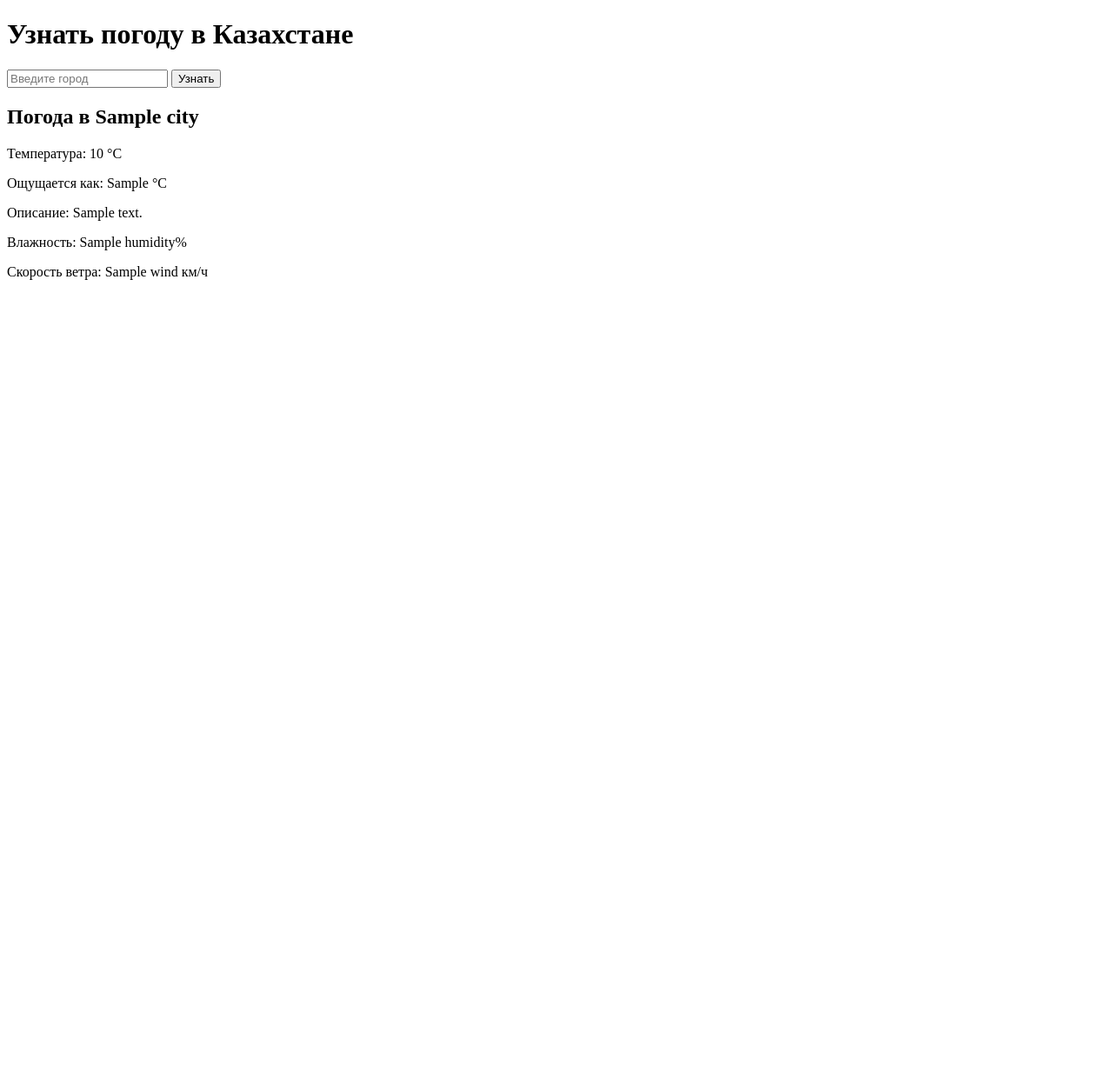
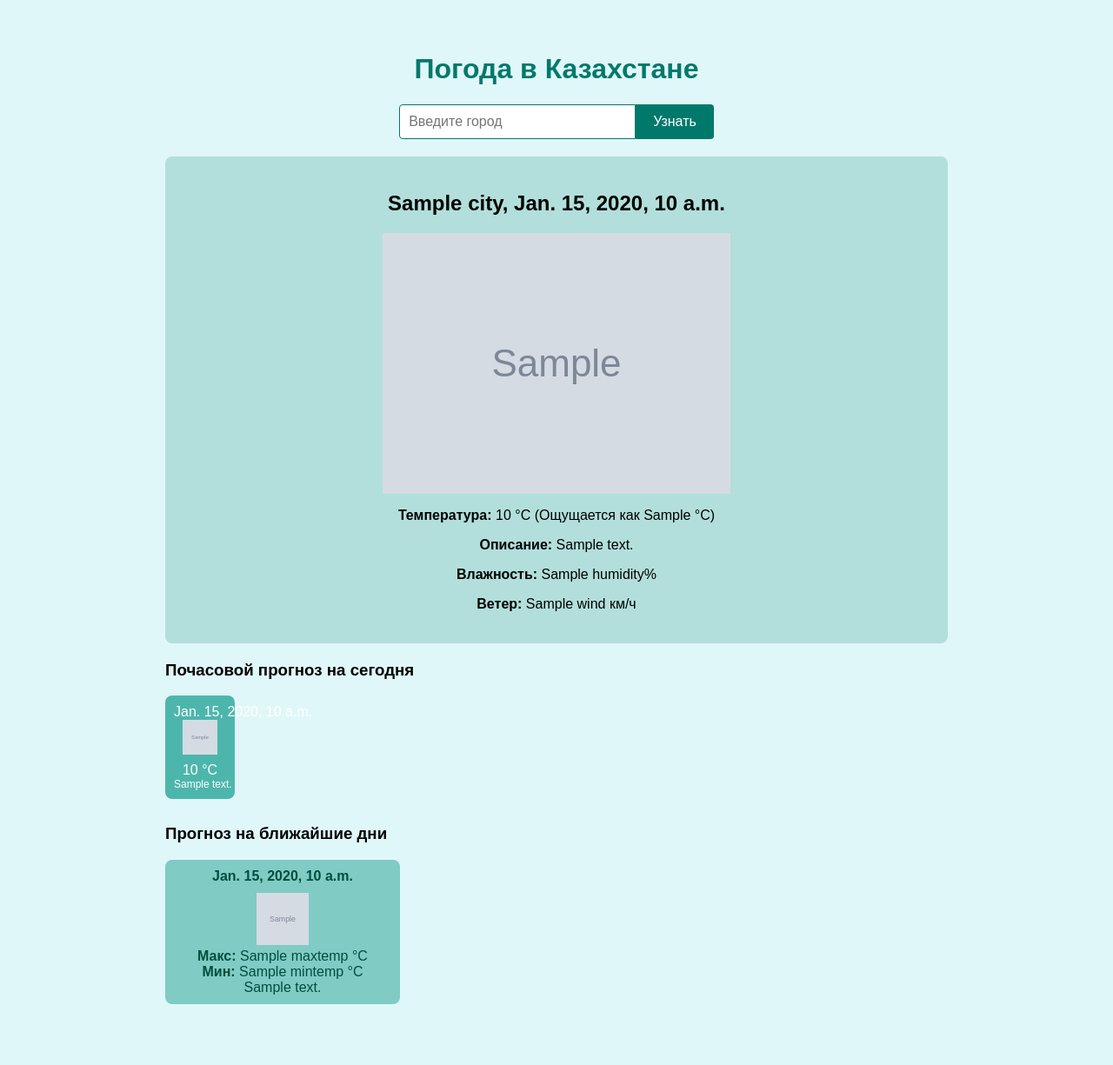
Before and after one commit to ErtaiAbiltaev/AbeltaevErtai, a Django app: template django first project/weather_kz/forecast/templates/forecast/weather.html in a window 1280 px wide. Shown: the whole page at 87% size. Before the commit the page ends 322 px from the top, so only its background shows below. Run offline with Django 5.2, Linux system fonts and the light colour scheme; the template is opened without the code that fills it: most values are stand-ins (such as "Sample title", 1, 10 or a date in 2020); grey boxes marked "Sample" are stand-in pictures; parts of the project's set-up code (start-up, migrations or seed data) failed here and were passed over.

Commit message:
Add files via upload

```diff
--- a/django first project/weather_kz/forecast/templates/forecast/weather.html
+++ b/django first project/weather_kz/forecast/templates/forecast/weather.html
@@ -3,9 +3,106 @@
 <head>
     <meta charset="UTF-8" />
     <title>Погода в Казахстане</title>
+    <style>
+        body {
+            font-family: Arial, sans-serif;
+            max-width: 900px;
+            margin: 20px auto;
+            background: #e0f7fa;
+            padding: 20px;
+            border-radius: 8px;
+        }
+        h1 {
+            text-align: center;
+            color: #00796b;
+        }
+        form {
+            display: flex;
+            justify-content: center;
+            margin-bottom: 20px;
+        }
+        input[type="text"] {
+            padding: 10px;
+            font-size: 16px;
+            width: 250px;
+            border: 1px solid #00796b;
+            border-radius: 4px 0 0 4px;
+            outline: none;
+        }
+        button {
+            padding: 10px 20px;
+            font-size: 16px;
+            border: none;
+            background: #00796b;
+            color: white;
+            border-radius: 0 4px 4px 0;
+            cursor: pointer;
+        }
+        button:hover {
+            background: #004d40;
+        }
+        .error {
+            color: red;
+            text-align: center;
+            margin-bottom: 20px;
+        }
+        .weather-current {
+            text-align: center;
+            background: #b2dfdb;
+            padding: 20px;
+            border-radius: 8px;
+            margin-bottom: 20px;
+        }
+        .weather-current img {
+            vertical-align: middle;
+        }
+        .weather-forecast {
+            display: flex;
+            justify-content: space-between;
+            margin-bottom: 30px;
+        }
+        .forecast-day {
+            background: #80cbc4;
+            padding: 10px;
+            border-radius: 8px;
+            text-align: center;
+            width: 30%;
+            box-sizing: border-box;
+            color: #004d40;
+        }
+        .forecast-day img {
+            width: 60px;
+            height: 60px;
+        }
+        .date {
+            font-weight: bold;
+            margin-bottom: 10px;
+        }
+        .hourly-forecast {
+            overflow-x: auto;
+            white-space: nowrap;
+            padding-bottom: 10px;
+        }
+        .hour-block {
+            display: inline-block;
+            background: #4db6ac;
+            border-radius: 8px;
+            padding: 10px;
+            margin-right: 10px;
+            width: 80px;
+            color: white;
+            text-align: center;
+            box-sizing: border-box;
+        }
+        .hour-block img {
+            width: 40px;
+            height: 40px;
+            margin-bottom: 5px;
+        }
+    </style>
 </head>
 <body>
-    <h1>Узнать погоду в Казахстане</h1>
+    <h1>Погода в Казахстане</h1>
     <form method="post">
         {% csrf_token %}
         <input type="text" name="city" placeholder="Введите город" required />
@@ -13,16 +110,43 @@
     </form>
 
     {% if error %}
-        <p style="color: red;">{{ error }}</p>
+        <p class="error">{{ error }}</p>
     {% endif %}
 
     {% if weather %}
-        <h2>Погода в {{ weather.city }}</h2>
-        <p>Температура: {{ weather.temp }} °C</p>
-        <p>Ощущается как: {{ weather.feels_like }} °C</p>
-        <p>Описание: {{ weather.description }}</p>
-        <p>Влажность: {{ weather.humidity }}%</p>
-        <p>Скорость ветра: {{ weather.wind }} км/ч</p>
+        <div class="weather-current">
+            <h2>{{ weather.city }}, {{ weather.date }}</h2>
+            <img src="{{ weather.forecast.0.icon_url }}" alt="Иконка погоды" />
+            <p><strong>Температура:</strong> {{ weather.temp }} °C (Ощущается как {{ weather.feels_like }} °C)</p>
+            <p><strong>Описание:</strong> {{ weather.description }}</p>
+            <p><strong>Влажность:</strong> {{ weather.humidity }}%</p>
+            <p><strong>Ветер:</strong> {{ weather.wind }} км/ч</p>
+        </div>
+
+        <h3>Почасовой прогноз на сегодня</h3>
+        <div class="hourly-forecast">
+            {% for hour in weather.hourly %}
+                <div class="hour-block">
+                    <div>{{ hour.time }}</div>
+                    <img src="{{ hour.icon_url }}" alt="Иконка" />
+                    <div>{{ hour.temp }} °C</div>
+                    <div style="font-size: 12px;">{{ hour.description }}</div>
+                </div>
+            {% endfor %}
+        </div>
+
+        <h3>Прогноз на ближайшие дни</h3>
+        <div class="weather-forecast">
+            {% for day in weather.forecast %}
+                <div class="forecast-day">
+                    <div class="date">{{ day.date }}</div>
+                    <img src="{{ day.icon_url }}" alt="Погода" />
+                    <div><strong>Макс:</strong> {{ day.maxtemp }} °C</div>
+                    <div><strong>Мин:</strong> {{ day.mintemp }} °C</div>
+                    <div>{{ day.description }}</div>
+                </div>
+            {% endfor %}
+        </div>
     {% endif %}
 </body>
 </html>
```
